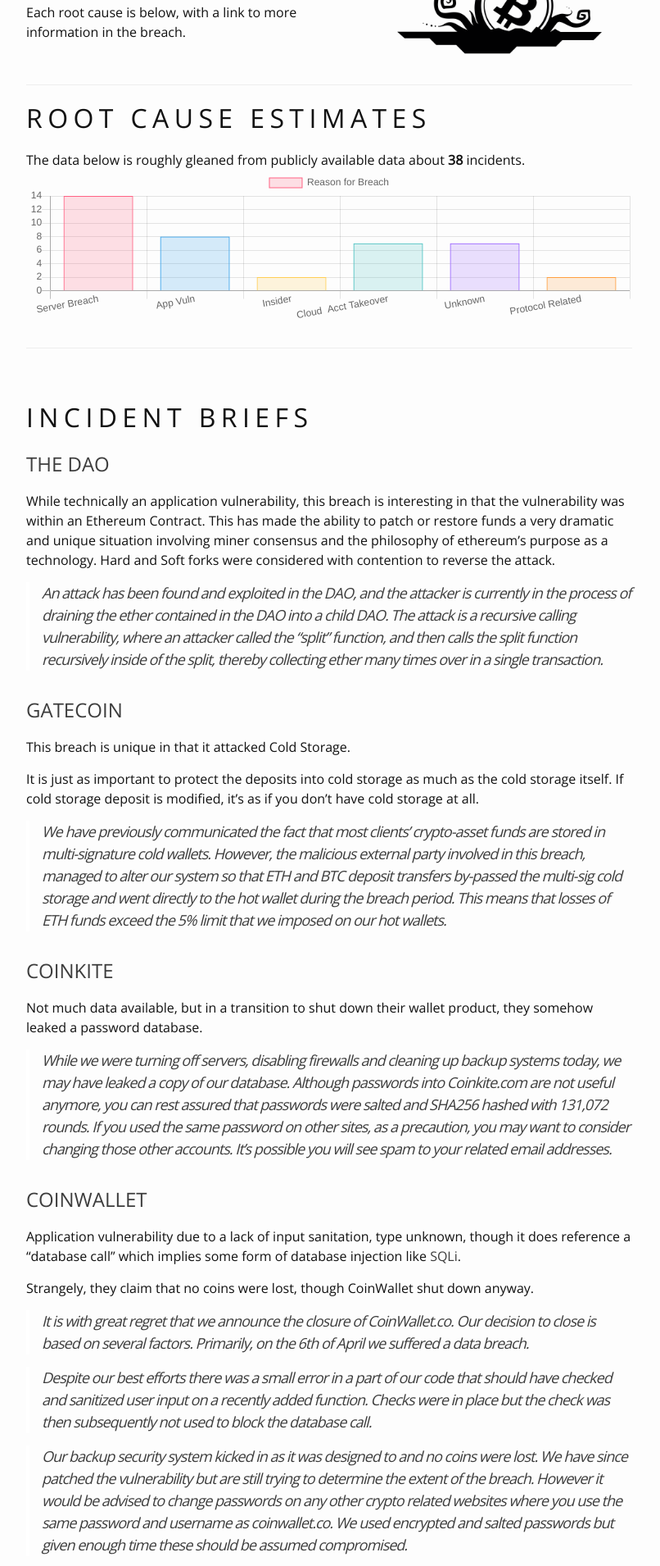
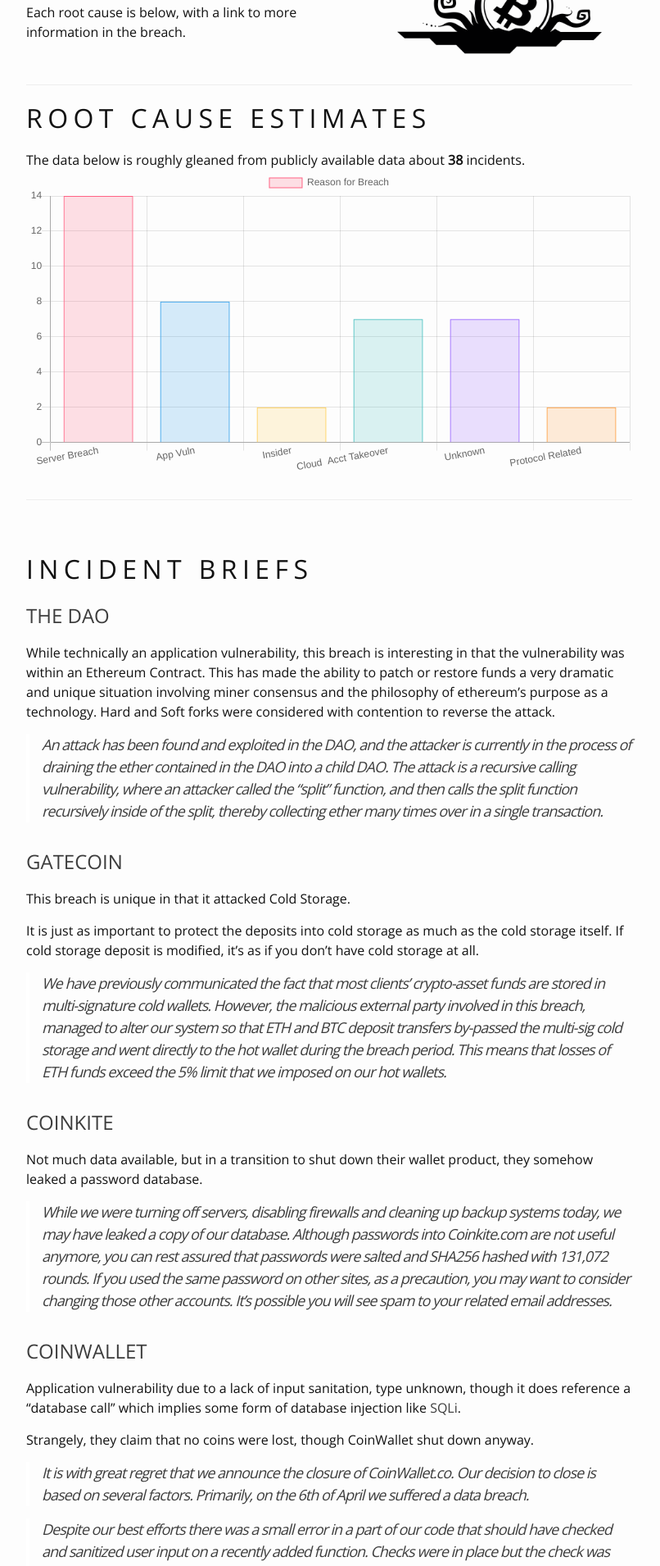
Before and after one commit to magoo/Blockchain-Graveyard, a Jekyll site: the page built from index.html, in a window 1280 px wide. Shown: the part 337-2247 px from the top of the page at 82% size, without its empty margins (238-1044 px from the left). Built offline with Jekyll 4.4.1, drawn with Linux system fonts in a browser that asks for light colours; nearby versions of some CDN libraries.

Commit message:
Chart Height

```diff
--- a/_includes/chart.html
+++ b/_includes/chart.html
@@ -1,4 +1,4 @@
-<canvas id="myChart" width="400" height="100"></canvas>
+<canvas id="myChart" width="400" height="200"></canvas>
 <script>
 var ctx = document.getElementById("myChart");
 var myChart = new Chart(ctx, {
```
